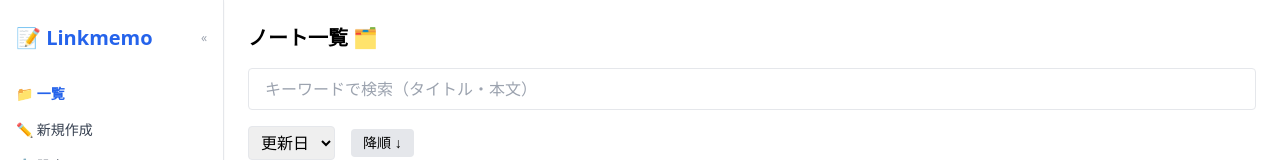
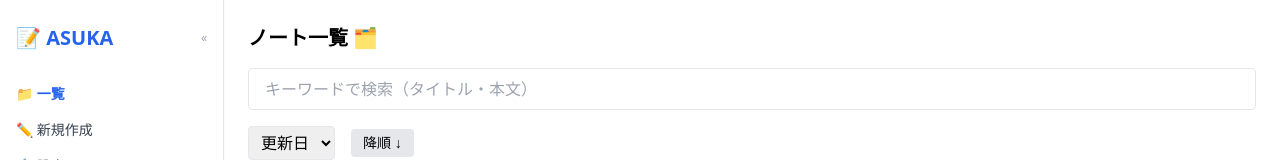
Before and after one commit to KeithCCC/linkmemo, a React (Vite) app: page / in a window 1280 px wide. Shown: the top 160 px of the page. Built offline with nearby package versions, Linux system fonts and the light colour scheme.

Commit message:
house keeping

```diff
--- a/src/components/Navigation.jsx
+++ b/src/components/Navigation.jsx
@@ -13,7 +13,7 @@ export default function Navigation({ collapsed, setCollapsed }) {
     <nav className={`fixed left-0 top-0 h-full ${navWidth} bg-white border-r shadow-sm px-4 py-6 flex flex-col text-gray-700 text-sm font-medium transition-all duration-300`}>
       {/* ヘッダーエリア */}
       <div className="flex items-center justify-between mb-8">
-        <span className={`text-xl font-bold text-blue-600 ${labelClass}`}>📝 Linkmemo</span>
+        <span className={`text-xl font-bold text-blue-600 ${labelClass}`}>📝 ASUKA</span>
         <button onClick={() => setCollapsed(!collapsed)} className="text-gray-400 hover:text-gray-700 text-xs">
           {collapsed ? "»" : "«"}
         </button>
```
